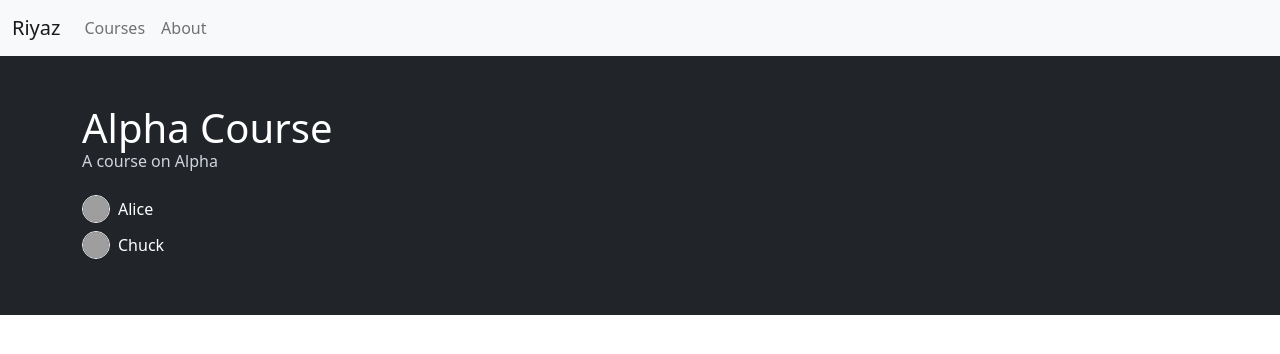
After one commit to pipalacademy/riyaz, a Flask app: a page that uses riyaz/templates/base.html in a window 1280 px wide. The commit adds this page. Shown: the top 354 px of the page. Run offline with Flask 2, Linux system fonts and the light colour scheme; grey boxes are pictures that could not be loaded.

Commit message:
#2: Add course-header section for course page

```diff
--- a/riyaz/app.py
+++ b/riyaz/app.py
@@ -1,7 +1,10 @@
 from flask import Flask, render_template
+
+from . import courses
 
 
 app = Flask("riyaz")
+app.register_blueprint(courses.bp, url_prefix="/courses")
 
 
 @app.route("/")
@@ -16,8 +19,9 @@ def index():
                 {
                     "id": "ab8bcec7-b384-46b6-b496-0d6df4615a3e",
                     "name": "Alice",
+                    "photo": "https://thispersondoesnotexist.com/image",
                 }
-            ]
+            ],
         },
         {
             "id": "d7965fec-a530-4cb3-b739-3ce074145bce",
@@ -28,8 +32,9 @@ def index():
                 {
                     "id": "b576389e-74d7-46fe-8019-e0262a1ea35c",
                     "name": "Bob",
+                    "photo": "https://thispersondoesnotexist.com/image",
                 }
-            ]
+            ],
         },
         {
             "id": "e86948f5-5593-430b-966d-3cf611870db4",
@@ -40,9 +45,10 @@ def index():
                 {
                     "id": "84517dac-33af-4cb7-8dff-7acc1fadb360",
                     "name": "Chuck",
+                    "photo": "https://thispersondoesnotexist.com/image",
                 }
-            ]
-        }
+            ],
+        },
     ]
 
     return render_template("index.html", courses=placeholder_courses)
--- /dev/null
+++ b/riyaz/courses.py
@@ -0,0 +1,31 @@
+from flask import Blueprint, render_template
+
+
+bp = Blueprint("courses", __name__)
+
+
+@bp.route("/<name>")
+def view_course(name: str):
+    course = get_course(name=name)
+    return render_template("course.html", course=course)
+
+
+def get_course(name):
+    return {
+        "id": "a1afe86d-8a99-489e-b3f8-7d2be764a857",
+        "name": "alpha-course",
+        "title": "Alpha Course",
+        "short_description": "A course on Alpha",
+        "authors": [
+            {
+                "id": "ab8bcec7-b384-46b6-b496-0d6df4615a3e",
+                "name": "Alice",
+                "photo": "https://thispersondoesnotexist.com/image",
+            },
+            {
+                "id": "84517dac-33af-4cb7-8dff-7acc1fadb360",
+                "name": "Chuck",
+                "photo": "https://thispersondoesnotexist.com/image",
+            },
+        ],
+    }
--- a/riyaz/templates/base.html
+++ b/riyaz/templates/base.html
@@ -4,6 +4,28 @@
     <meta charset="utf-8">
     <meta name="viewport" content="width=device-width, initial-scale=1">
     <title>{% block title %}Riyaz{% endblock %}</title>
+
+    {% block include_css %}
+    <style>
+        .text-bg-dark .text-muted {
+            color: #d1d5db !important;
+        }
+
+        .small-avatar {
+            width: 28px !important;
+            height: 28px !important;
+            display: inline-block;
+            vertical-align: middle;
+        }
+
+        .small-avatar img {
+            border-radius: 50% !important;
+            height: 100% !important;
+            width: 100% !important;
+            object-fit: cover !important;
+        }
+    </style>
+    {% endblock %}
 
     {% block end_of_head %}
     <link href="https://cdn.jsdelivr.net/npm/bootstrap@5.2.0/dist/css/bootstrap.min.css" rel="stylesheet" integrity="sha384-gH2yIJqKdNHPEq0n4Mqa/HGKIhSkIHeL5AyhkYV8i59U5AR6csBvApHHNl/vI1Bx" crossorigin="anonymous">
--- /dev/null
+++ b/riyaz/templates/course.html
@@ -0,0 +1,37 @@
+{% extends "base.html" %}
+
+{% block title %}
+{{ course.title }}
+{% endblock %}
+
+{% macro Avatar(url) %}
+<span class="small-avatar"><img class="border border-light" src="{{ url }}"></span>
+{% endmacro %}
+
+{% macro CourseHeader(course) %}
+<div class="py-5">
+    <h1 class="card-title">{{ course.title }}</h1>
+    <h6 class="card-subtitle mb-4 text-muted">{{ course.short_description }}</h6>
+
+    <div>
+        {% for author in course.authors %}
+
+        <div class="d-flex align-items-center mb-2">
+            <span class="me-2">
+                {{ Avatar(author.photo) }}
+            </span>
+            {{ author.name }}
+        </div>
+
+        {% endfor %}
+    </div>
+</div>
+{% endmacro %}
+
+{% block content %}
+<div class="text-bg-dark">
+    <div class="container">
+        {{ CourseHeader(course) }}
+    </div>
+</div>
+{% endblock %}
```
